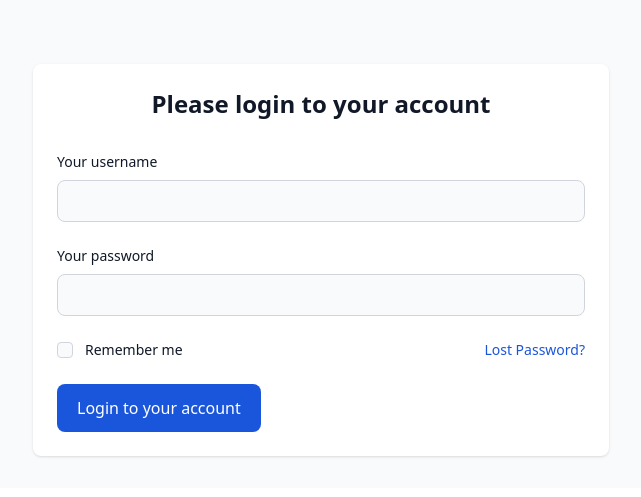
After one commit to ibnudz/crud-mahasiswa, a PHP site: page /login.php in a window 1280 px wide. The commit adds this page. Shown: the top 497 px of the page, without its empty margins (319-960 px from the left). Run offline with PHP 8.4, Linux system fonts and the light colour scheme; some libraries are stand-ins or nearby versions.

Commit message:
nambah fitur login, logout, session

```diff
--- a/dosen.php
+++ b/dosen.php
@@ -1,5 +1,5 @@
 <?php
-
+require_once("include/session.php");
 require_once("koneksi.php");
 
 ?>
--- a/dosen_crud.php
+++ b/dosen_crud.php
@@ -13,7 +13,7 @@ if (isset($_POST['tambah'])) {
     $insertQuery = "INSERT INTO dosen (nama_lengkap, jenis_kelamin, agama, no_telepon, email, alamat, jurusan, almamater)
                     VALUES ('$nama', '$jenisKelamin', '$agama', '$noTelepon', '$email', '$alamat', '$jurusan', '$almamater')";
     $conn->query($insertQuery);
-    header("Location: index.php");
+    header("Location: dosen.php");
 }
 
 if (isset($_POST['update'])) {
@@ -30,13 +30,13 @@ if (isset($_POST['update'])) {
                     no_telepon='$noTelepon', email='$email', alamat='$alamat', jurusan='$jurusan', almamater='$almamater'
                     WHERE id=$id";
     $conn->query($updateQuery);
-    header("Location: index.php");
+    header("Location: dosen.php");
 }
 
 if (isset($_POST['hapus'])) {
     $id = $_POST['id'];
     $deleteQuery = "DELETE FROM dosen WHERE id=$id";
     $conn->query($deleteQuery);
-    header("Location: index.php");
+    header("Location: dosen.php");
 }
 ?>
--- a/fakultas.php
+++ b/fakultas.php
@@ -1,5 +1,5 @@
 <?php
-
+require_once("include/session.php");
 require_once("koneksi.php");
 
 ?>
--- a/fakultas_crud.php
+++ b/fakultas_crud.php
@@ -5,7 +5,7 @@ if (isset($_POST['tambah'])) {
     $namaFakultas = $_POST['nama_fakultas'];
     $insertQuery = "INSERT INTO fakultas (nama_fakultas) VALUES ('$namaFakultas')";
     $conn->query($insertQuery);
-    header("Location: index.php");
+    header("Location: fakultas.php");
 }
 
 if (isset($_POST['update'])) {
@@ -13,13 +13,13 @@ if (isset($_POST['update'])) {
     $namaFakultas = $_POST['nama_fakultas'];
     $updateQuery = "UPDATE fakultas SET nama_fakultas='$namaFakultas' WHERE id=$id";
     $conn->query($updateQuery);
-    header("Location: index.php");
+    header("Location: fakultas.php");
 }
 
 if (isset($_POST['hapus'])) {
     $id = $_POST['id'];
     $deleteQuery = "DELETE FROM fakultas WHERE id=$id";
     $conn->query($deleteQuery);
-    header("Location: index.php");
+    header("Location: fakultas.php");
 }
 ?>
--- a/include/navbar.php
+++ b/include/navbar.php
@@ -54,7 +54,8 @@
                     <div class="z-50 hidden my-4 text-base list-none bg-white divide-y divide-gray-100 rounded shadow dark:bg-gray-700 dark:divide-gray-600" id="dropdown-2">
                         <div class="px-4 py-3" role="none">
                             <p class="text-sm text-gray-900 dark:text-white" role="none">
-                                Administrator
+                                <?= $_SESSION["username"] ?>
+                                <!-- Administrator -->
                             </p>
                             <p class="text-sm font-medium text-gray-900 truncate dark:text-gray-300" role="none">
                                 administrator@mail.com
@@ -75,7 +76,7 @@
                                                         document.getElementById('logout-form').submit();">
                                     Logout
                                 </a>
-                                <form id="logout-form" action="" method="POST" class="d-none">
+                                <form id="logout-form" action="logout.php" method="POST" class="d-none">
                                 </form>
                             </li>
                         </ul>
--- a/index.php
+++ b/index.php
@@ -1,5 +1,5 @@
 <?php
-
+require_once("include/session.php");
 require_once("koneksi.php");
 
 $query = "SELECT COUNT(*) AS total_fakultas FROM fakultas";
--- /dev/null
+++ b/login.php
@@ -0,0 +1,112 @@
+<?php
+session_start();
+include_once("koneksi.php");
+function authenticateUser($username, $password, $conn)
+{
+    $query = "SELECT * FROM users WHERE username = ? LIMIT 1";
+    $stmt = $conn->prepare($query);
+    $stmt->bind_param("s", $username);
+    $stmt->execute();
+    $result = $stmt->get_result();
+
+    if ($result->num_rows == 1) {
+        $user = $result->fetch_assoc();
+        if (md5($password) === $user['password']) {
+            return true;
+        }
+    }
+
+    return false;
+}
+
+if ($_SERVER['REQUEST_METHOD'] === 'POST') {
+    $username = $_POST['username'];
+    $password = $_POST['password'];
+
+    if ($conn->connect_error) {
+        die("Connection failed: " . $conn->connect_error);
+    }
+
+    if (authenticateUser($username, $password, $conn)) {
+        // Autentikasi berhasil
+        $_SESSION['username'] = $username;
+
+        $redirect = isset($_SESSION['redirect']) ? $_SESSION['redirect'] : 'index.php';
+        header("Location: $redirect");
+        exit();
+    } else {
+        // Autentikasi gagal
+        $error_message = "Username atau password salah.";
+    }
+
+    $conn->close();
+}
+?>
+<!DOCTYPE html>
+<html lang="en" class="dark">
+
+<head>
+    <!-- ========== Meta Tags ========== -->
+    <meta charset="UTF-8">
+    <meta name="description" content="Sistem Management Mahasiswa PHP">
+    <meta name="keywords" content="Sistem Management Mahasiswa PHP">
+    <meta name="author" content="Ibnu Dzumirrotin">
+    <meta name="author" content="https://github.com/ibnudz">
+    <meta name="viewport" content="width=device-width, initial-scale=1.0">
+    <meta http-equiv="X-UA-Compatible" content="ie=edge">
+    <!-- ========== Stylesheet ========== -->
+    <script>
+        if (localStorage.getItem('color-theme') === 'dark' || (!('color-theme' in localStorage) && window.matchMedia('(prefers-color-scheme: dark)').matches)) {
+            document.documentElement.classList.add('dark');
+        } else {
+            document.documentElement.classList.remove('dark')
+        }
+    </script>
+    <link rel="stylesheet" href="https://cdnjs.cloudflare.com/ajax/libs/font-awesome/6.4.2/css/all.min.css" integrity="sha512-z3gLpd7yknf1YoNbCzqRKc4qyor8gaKU1qmn+CShxbuBusANI9QpRohGBreCFkKxLhei6S9CQXFEbbKuqLg0DA==" crossorigin="anonymous" referrerpolicy="no-referrer" />
+    <link rel="stylesheet" href="https://cdnjs.cloudflare.com/ajax/libs/flowbite/2.1.1/flowbite.min.css">
+    <link rel="stylesheet" href="./assets/css/style.css">
+    <!-- ========== Title ========== -->
+    <title>Login</title>
+</head>
+
+<body class="antialiased dark:bg-gray-900">
+    <main class="bg-gray-50 dark:bg-gray-900">
+        <div class="flex flex-col items-center justify-center px-6 pt-8 mx-auto md:h-screen pt:mt-0 dark:bg-gray-900">
+            <!-- <a href="login.php" class="flex items-center justify-center mb-8 text-2xl font-semibold lg:mb-10 dark:text-white">
+                <img src="https://flowbite-admin-dashboard.vercel.app/images/logo.svg" class="mr-4 h-11" alt="FlowBite Logo">
+                <span>Flowbite</span>
+            </a> -->
+            <!-- Card -->
+            <div class="w-full my-8 max-w-xl p-6 space-y-8 sm:p-8 bg-white rounded-lg shadow dark:bg-gray-800">
+                <h2 class="text-2xl font-bold text-center text-gray-900 dark:text-white">
+                    Please login to your account
+                </h2>
+                <form class="mt-8 space-y-6" method="POST">
+                    <div>
+                        <label for="username" class="block mb-2 text-sm font-medium text-gray-900 dark:text-white">Your username</label>
+                        <input type="text" name="username" id="username" class="bg-gray-50 border border-gray-300 text-gray-900 sm:text-sm rounded-lg focus:ring-primary-500 focus:border-primary-500 block w-full p-2.5 dark:bg-gray-700 dark:border-gray-600 dark:placeholder-gray-400 dark:text-white dark:focus:ring-primary-500 dark:focus:border-primary-500" required>
+                    </div>
+                    <div>
+                        <label for="password" class="block mb-2 text-sm font-medium text-gray-900 dark:text-white">Your password</label>
+                        <input type="password" name="password" id="password" class="bg-gray-50 border border-gray-300 text-gray-900 sm:text-sm rounded-lg focus:ring-primary-500 focus:border-primary-500 block w-full p-2.5 dark:bg-gray-700 dark:border-gray-600 dark:placeholder-gray-400 dark:text-white dark:focus:ring-primary-500 dark:focus:border-primary-500" required>
+                    </div>
+                    <div class="flex items-start">
+                        <div class="flex items-center h-5">
+                            <input id="remember" aria-describedby="remember" name="remember" type="checkbox" class="w-4 h-4 border-gray-300 rounded bg-gray-50 focus:ring-3 focus:ring-primary-300 dark:focus:ring-primary-600 dark:ring-offset-gray-800 dark:bg-gray-700 dark:border-gray-600" required>
+                        </div>
+                        <div class="ml-3 text-sm">
+                            <label for="remember" class="font-medium text-gray-900 dark:text-white">Remember me</label>
+                        </div>
+                        <a href="#" class="ml-auto text-sm text-blue-700 hover:underline dark:text-blue-500">Lost Password?</a>
+                    </div>
+                    <button type="submit" value="Login" class="w-full px-5 py-3 text-base font-medium text-center text-white bg-blue-700 rounded-lg hover:bg-blue-800 focus:ring-4 focus:ring-blue-300 sm:w-auto dark:bg-blue-600 dark:hover:bg-blue-700 dark:focus:ring-blue-800">Login to your account</button>
+                </form>
+            </div>
+        </div>
+
+    </main>
+
+    <?php include("include/script.php"); ?>
+</body>
+
+</html>
--- /dev/null
+++ b/logout.php
@@ -0,0 +1,6 @@
+<?php
+session_start();
+session_destroy();
+header('Location: login.php');
+exit();
+?>
--- a/mahasiswa.php
+++ b/mahasiswa.php
@@ -1,5 +1,5 @@
 <?php
-
+require_once("include/session.php");
 require_once("koneksi.php");
 
 ?>
--- a/mahasiswa_crud.php
+++ b/mahasiswa_crud.php
@@ -17,7 +17,7 @@ if (isset($_POST['tambah'])) {
     $idBiodata = $conn->insert_id;
     $insertQuery = "INSERT INTO mahasiswa (id_biodata, id_prodi, semester) VALUES ('$idBiodata', '$prodi', 1)";
     $conn->query($insertQuery);
-    header("Location: index.php");
+    header("Location: mahasiswa.php");
 }
 
 if (isset($_POST['update'])) {
@@ -37,7 +37,7 @@ if (isset($_POST['update'])) {
     $conn->query($updateQuery);
     $updateQuery = "UPDATE mahasiswa SET id_prodi='$prodi' WHERE id_biodata=$id";
     $conn->query($updateQuery);
-    header("Location: index.php");
+    header("Location: mahasiswa.php");
 }
 
 if (isset($_POST['hapus'])) {
@@ -46,6 +46,6 @@ if (isset($_POST['hapus'])) {
     $conn->query($deleteQuery);
     $deleteQuery = "DELETE FROM biodata WHERE id=$id";
     $conn->query($deleteQuery);
-    header("Location: index.php");
+    header("Location: mahasiswa.php");
 }
 ?>
--- a/matakuliah.php
+++ b/matakuliah.php
@@ -1,5 +1,5 @@
 <?php
-
+require_once("include/session.php");
 require_once("koneksi.php");
 
 ?>
--- a/matakuliah_crud.php
+++ b/matakuliah_crud.php
@@ -10,7 +10,7 @@ if (isset($_POST['tambah'])) {
     $insertQuery = "INSERT INTO matakuliah (kd_matakuliah, nama_matakuliah, id_prodi, semester, sks)
                     VALUES ('$kdMatakuliah', '$namaMatakuliah', $prodi, $semester, $sks)";
     $conn->query($insertQuery);
-    header("Location: index.php");
+    header("Location: matakuliah.php");
 }
 
 if (isset($_POST['update'])) {
@@ -24,13 +24,13 @@ if (isset($_POST['update'])) {
                     id_prodi=$prodi, semester=$semester, sks=$sks
                     WHERE id=$id";
     $conn->query($updateQuery);
-    header("Location: index.php");
+    header("Location: matakuliah.php");
 }
 
 if (isset($_POST['hapus'])) {
     $id = $_POST['id'];
     $deleteQuery = "DELETE FROM matakuliah WHERE id=$id";
     $conn->query($deleteQuery);
-    header("Location: index.php");
+    header("Location: matakuliah.php");
 }
 ?>
--- a/prodi.php
+++ b/prodi.php
@@ -1,5 +1,5 @@
 <?php
-
+require_once("include/session.php");
 require_once("koneksi.php");
 
 ?>
--- a/prodi_crud.php
+++ b/prodi_crud.php
@@ -7,7 +7,7 @@ if (isset($_POST['tambah'])) {
     $nama_prodi = $_POST['nama_prodi'];
     $insertQuery = "INSERT INTO prodi (kd_prodi, nama_prodi, id_fakultas) VALUES ('$kd_prodi', '$nama_prodi', '$nama_fakultas')";
     $conn->query($insertQuery);
-    header("Location: index.php");
+    header("Location: prodi.php");
 }
 
 if (isset($_POST['update'])) {
@@ -17,13 +17,13 @@ if (isset($_POST['update'])) {
     $nama_prodi = $_POST['nama_prodi'];
     $updateQuery = "UPDATE prodi SET kd_prodi='$kd_prodi', nama_prodi='$nama_prodi', id_fakultas='$nama_fakultas' WHERE id=$id";
     $conn->query($updateQuery);
-    header("Location: index.php");
+    header("Location: prodi.php");
 }
 
 if (isset($_POST['hapus'])) {
     $id = $_POST['id'];
     $deleteQuery = "DELETE FROM prodi WHERE id=$id";
     $conn->query($deleteQuery);
-    header("Location: index.php");
+    header("Location: prodi.php");
 }
 ?>
```
Also changed, not shown: include/session.php (added, +9 -0 lines), Readme.txt (added).
